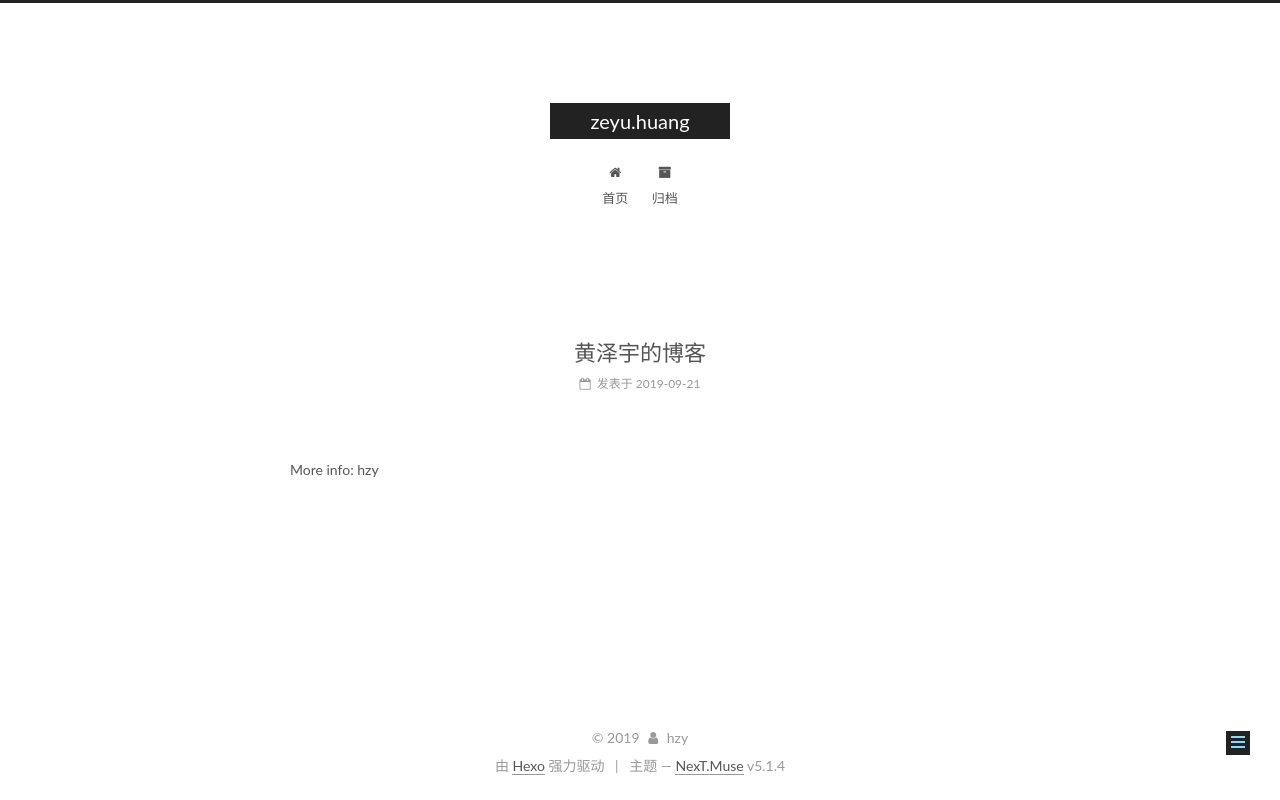
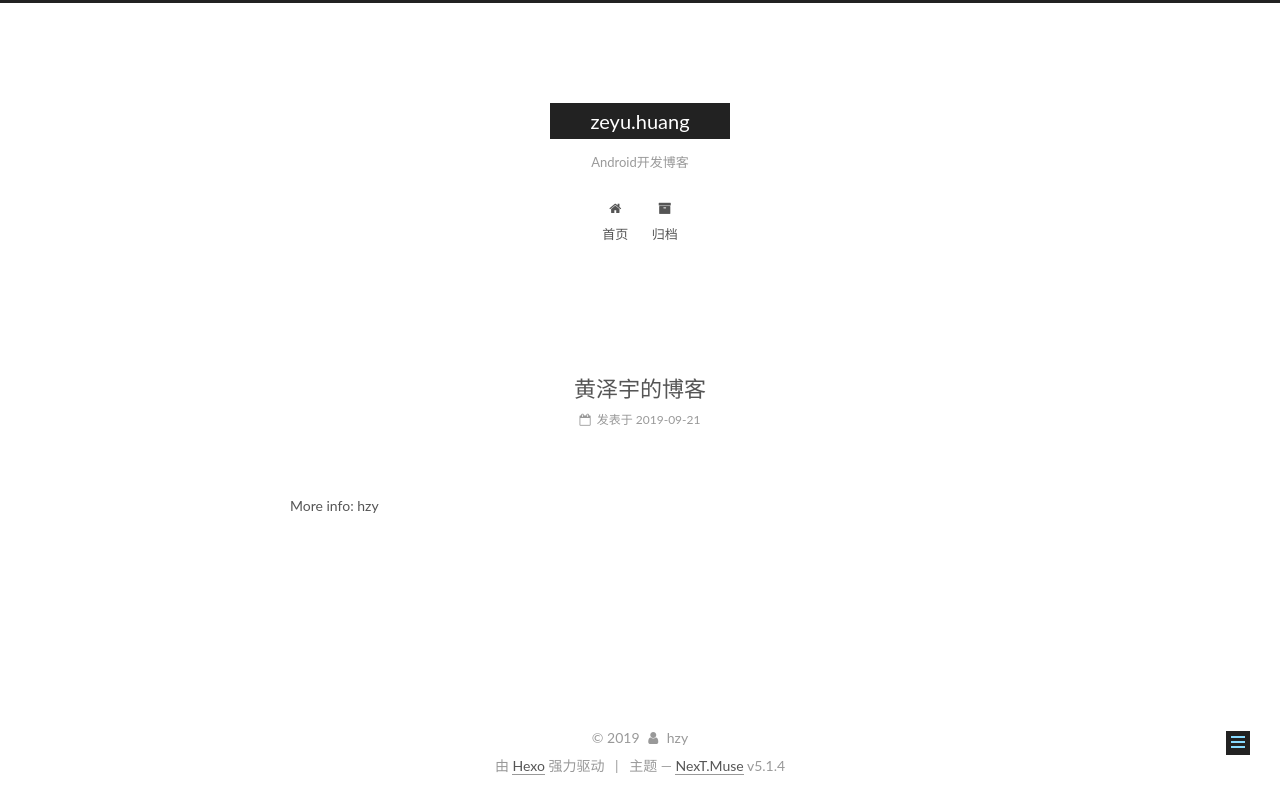
Before and after one commit to zeyu-huang/.github.io, a plain HTML site: page 2019/09/21/hello-world/index.html in a window 1280 px wide. Drawn offline with Linux system fonts and the light colour scheme.

Commit message:
Site updated: 2019-09-23 15:04:19

```diff
--- a/2019/09/21/hello-world/index.html
+++ b/2019/09/21/hello-world/index.html
@@ -160,7 +160,7 @@
       </a>
     </div>
 
-        <p class="site-subtitle"></p>
+        <p class="site-subtitle">Android开发博客</p>
 
   </div>
 
```
Also changed, not shown: archives/2019/09/index.html (+1 -1 lines), archives/2019/index.html (+1 -1 lines), archives/index.html (+1 -1 lines), index.html (+1 -1 lines).
